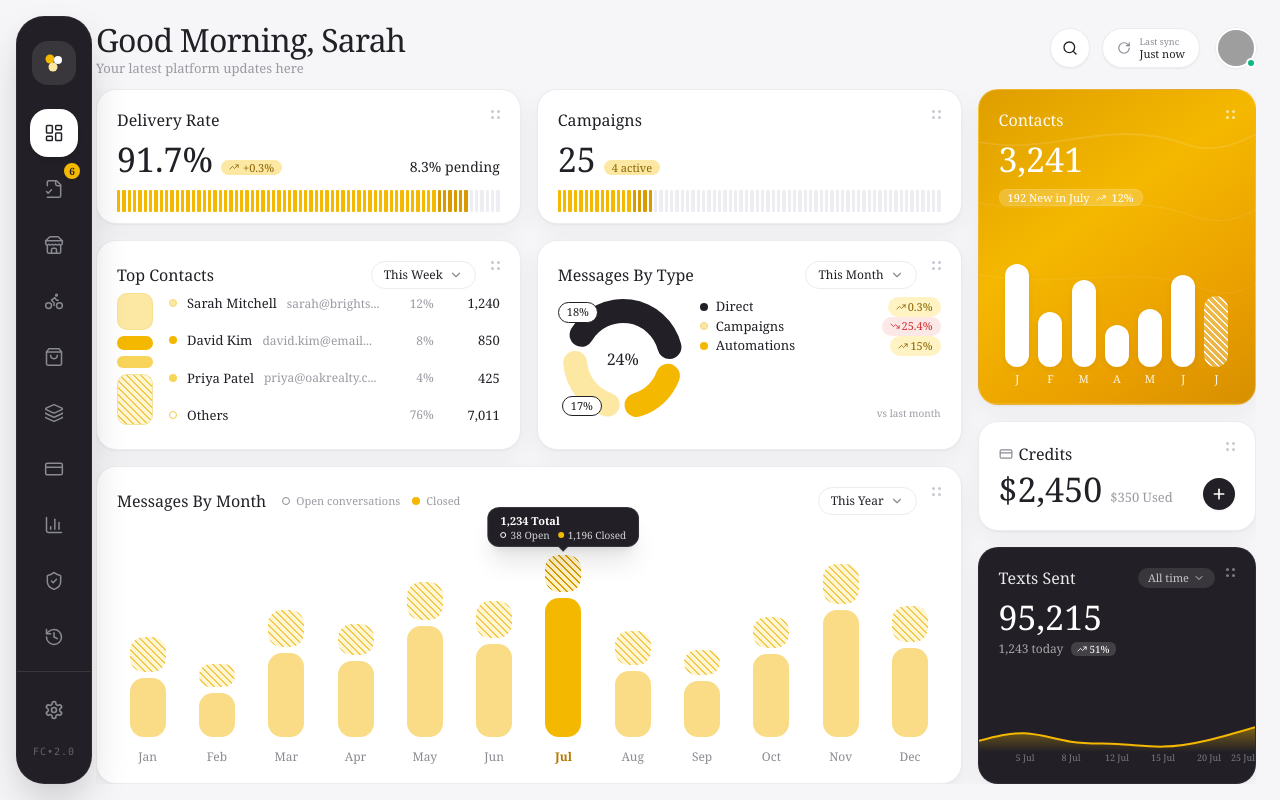
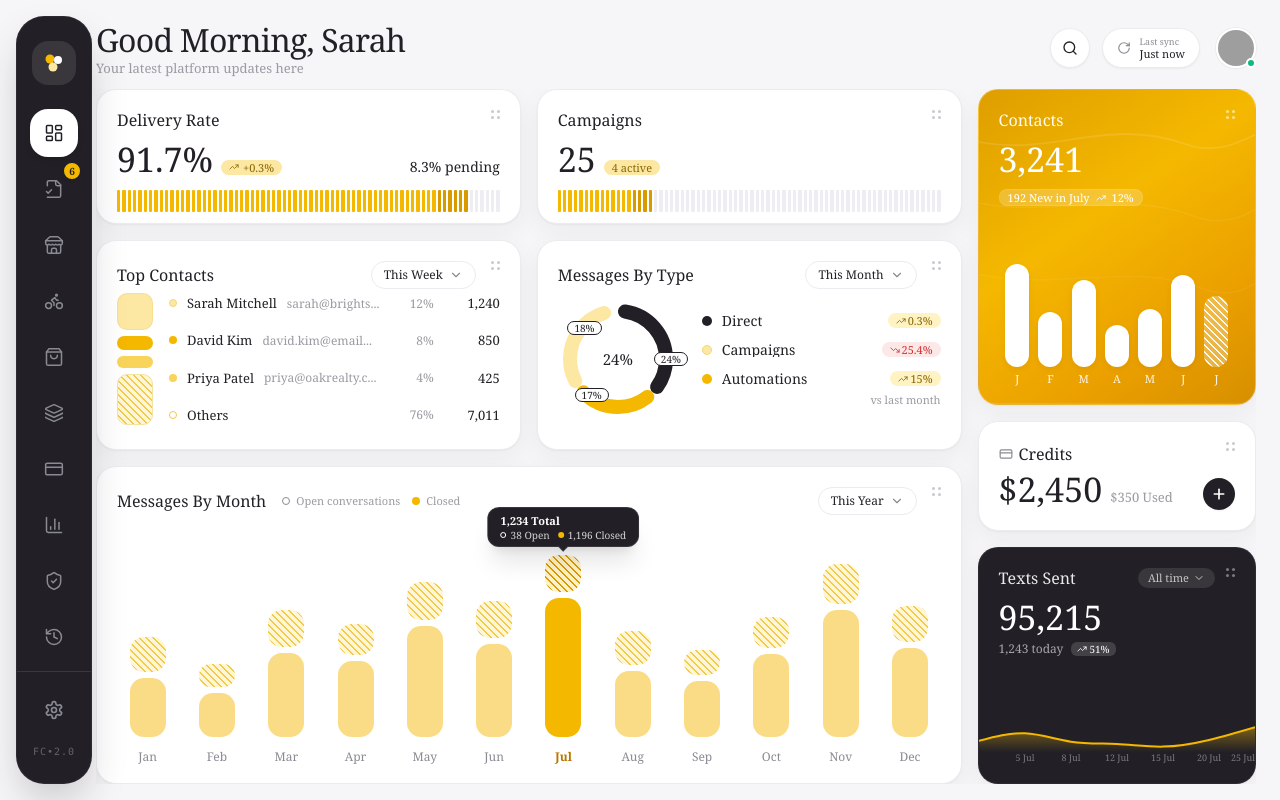
Before and after one commit to vortexdevelopment1/Fillcart, a React (Vite) app in the folder apps/admin-dashboard/: page / in a window 1280 px wide. Built offline with nearby package versions, Linux system fonts and the light colour scheme; grey boxes are pictures that could not be loaded; a web font is replaced by a local one.

Commit message:
fix(admin): update Messages By Type donut to thin SVG with rounded caps, gaps, and on-ring badges

```diff
--- a/apps/admin-dashboard/src/components/charts/ProductsDonutCard.tsx
+++ b/apps/admin-dashboard/src/components/charts/ProductsDonutCard.tsx
@@ -2,17 +2,17 @@ import React, { useState } from 'react';
 import { useNavigate } from 'react-router-dom';
 import { Card } from '../common/Card';
 import { ChevronDown, TrendingUp, TrendingDown } from 'lucide-react';
-import { PieChart, Pie, Cell, ResponsiveContainer } from 'recharts';
-
-const donutData = [
-  { name: 'Direct', value: 48, color: '#222026', change: '0.3%', isPositive: true },
-  { name: 'Campaigns', value: 28, color: '#FCE8A3', change: '25.4%', isPositive: false },
-  { name: 'Automations', value: 24, color: '#F5B800', change: '15%', isPositive: true },
-];
 
 export const ProductsDonutCard: React.FC = () => {
   const navigate = useNavigate();
   const [filter, setFilter] = useState('This Month');
+
+  // SVG Donut Geometry:
+  // Center: (60, 60), Radius: 48, StrokeWidth: 14
+  // Circumference: 2 * PI * 48 ≈ 301.6
+  // Segment 1 (Direct, dark #222026): stroke-dasharray="98 203.6", offset="-7"
+  // Segment 3 (Automations, #F5B800): stroke-dasharray="70 231.6", offset="-119"
+  // Segment 2 (Campaigns, #FCE8A3): stroke-dasharray="84 217.6", offset="-203"
 
   return (
     <Card
@@ -29,79 +29,135 @@ export const ProductsDonutCard: React.FC = () => {
       }
       className="h-[210px] flex flex-col justify-between"
     >
-      <div className="flex items-center gap-3 my-auto h-full pt-1 pb-1">
-        {/* Donut Chart: Ring thickness 24px (outer 60, inner 36), 6px gap, rounded caps */}
-        <div className="relative w-[130px] h-[130px] flex-shrink-0 flex items-center justify-center select-none">
-          <ResponsiveContainer width="100%" height="100%">
-            <PieChart>
-              <Pie
-                data={donutData}
-                innerRadius={36}
-                outerRadius={60}
-                paddingAngle={6}
-                cornerRadius={12} // Rounded line caps
-                dataKey="value"
-                strokeWidth={0}
-              >
-                {donutData.map((entry, index) => (
-                  <Cell key={`cell-${index}`} fill={entry.color} />
-                ))}
-              </Pie>
-            </PieChart>
-          </ResponsiveContainer>
+      <div className="flex items-center my-auto h-full pt-1 pb-1">
+        {/* ──────────── DONUT WRAPPER (120px x 120px, mr-24px, flex-shrink-0) ──────────── */}
+        <div className="w-[120px] h-[120px] mr-[24px] flex-shrink-0 relative flex items-center justify-center select-none">
+          {/* SVG Donut Circle with 3 rounded-cap segments and gaps */}
+          <svg
+            width="120"
+            height="120"
+            viewBox="0 0 120 120"
+            className="w-[120px] h-[120px] transform -rotate-90"
+          >
+            {/* Segment 1: Direct, dark #222026 (~34%, top-right) */}
+            <circle
+              cx="60"
+              cy="60"
+              r="48"
+              fill="none"
+              stroke="#222026"
+              strokeWidth="14"
+              strokeLinecap="round"
+              strokeDasharray="98 203.6"
+              strokeDashoffset="-7"
+            />
 
-          {/* Center 24%: 16px, weight 400 */}
-          <div className="absolute inset-0 flex items-center justify-center pointer-events-none">
-            <span className="text-[16px] font-normal text-[#222026]">24%</span>
+            {/* Segment 3: Automations, PRIMARY #F5B800 (~26%, bottom-right) */}
+            <circle
+              cx="60"
+              cy="60"
+              r="48"
+              fill="none"
+              stroke="#F5B800"
+              strokeWidth="14"
+              strokeLinecap="round"
+              strokeDasharray="70 231.6"
+              strokeDashoffset="-119"
+            />
+
+            {/* Segment 2: Campaigns, SECONDARY #FCE8A3 (~34%, bottom-left to top-left) */}
+            <circle
+              cx="60"
+              cy="60"
+              r="48"
+              fill="none"
+              stroke="#FCE8A3"
+              strokeWidth="14"
+              strokeLinecap="round"
+              strokeDasharray="84 217.6"
+              strokeDashoffset="-203"
+            />
+          </svg>
+
+          {/* Center Text "24%": 15px, weight 400, #222026, perfectly centered */}
+          <div className="absolute top-1/2 left-1/2 -translate-x-1/2 -translate-y-1/2 text-[15px] font-normal text-[#222026] pointer-events-none leading-none">
+            24%
           </div>
 
-          {/* White Pill Badge 18% placed ON the ring with 1px dark border */}
-          <div className="absolute top-2 left-0 bg-white text-[#222026] text-[11px] font-normal px-2 py-[1px] rounded-full border border-[#222026] shadow-xs pointer-events-none">
+          {/* ──────────── PERCENT BADGES (White pill badges ON the ring) ──────────── */}
+          {/* Badge "18%" at top-left of the ring (Campaigns arc start) */}
+          <div
+            className="absolute bg-white text-[#222026] text-[10px] font-normal px-[6px] py-[1px] rounded-full border border-[#222026] pointer-events-none leading-none z-10"
+            style={{ top: '18%', left: '8%' }}
+          >
             18%
           </div>
 
-          {/* White Pill Badge 17% placed ON the ring with 1px dark border */}
-          <div className="absolute bottom-2 left-1 bg-white text-[#222026] text-[11px] font-normal px-2 py-[1px] rounded-full border border-[#222026] shadow-xs pointer-events-none">
+          {/* Badge "24%" at the right of the ring (Direct arc end) -- as in reference */}
+          <div
+            className="absolute bg-white text-[#222026] text-[10px] font-normal px-[6px] py-[1px] rounded-full border border-[#222026] pointer-events-none leading-none z-10"
+            style={{ top: '44%', left: '80%' }}
+          >
+            24%
+          </div>
+
+          {/* Badge "17%" at bottom-left of the ring */}
+          <div
+            className="absolute bg-white text-[#222026] text-[10px] font-normal px-[6px] py-[1px] rounded-full border border-[#222026] pointer-events-none leading-none z-10"
+            style={{ top: '74%', left: '14%' }}
+          >
             17%
           </div>
         </div>
 
-        {/* Right Legend */}
-        <div className="flex-1 flex flex-col justify-between h-full min-w-0 py-1">
-          {donutData.map((item, idx) => (
-            <div key={idx} className="flex items-center justify-between gap-1.5 text-[13px]">
-              <div className="flex items-center gap-2 min-w-0">
-                <div
-                  className="w-[8px] h-[8px] rounded-full flex-shrink-0"
-                  style={{
-                    backgroundColor: item.color,
-                    border: item.color === '#FCE8A3' ? '1px solid #F3D77A' : 'none',
-                  }}
-                />
-                <span className="font-normal text-[#222026] text-[13px] truncate">
-                  {item.name}
+        {/* ──────────── LEGEND (flex-1, 14px row spacing, 10px dots, 14px labels) ──────────── */}
+        <div className="flex-1 flex flex-col justify-center h-full min-w-0">
+          <div className="flex flex-col gap-[14px]">
+            {/* Row 1: Direct */}
+            <div className="flex items-center justify-between gap-2">
+              <div className="flex items-center gap-2.5 min-w-0">
+                <div className="w-[10px] h-[10px] rounded-full bg-[#222026] flex-shrink-0" />
+                <span className="font-normal text-[#222026] text-[14px] truncate leading-none">
+                  Direct
                 </span>
               </div>
-
-              {/* Small Trend Badge */}
-              <div
-                className={`flex items-center gap-0.5 text-[11px] font-normal px-2 py-[1.5px] rounded-full ${
-                  item.isPositive
-                    ? 'bg-[#FFF3C4] text-[#8A6500]'
-                    : 'bg-[#FDE8E8] text-[#D32F2F]'
-                }`}
-              >
-                {item.isPositive ? (
-                  <TrendingUp className="w-2.5 h-2.5 inline" />
-                ) : (
-                  <TrendingDown className="w-2.5 h-2.5 inline" />
-                )}
-                <span>{item.change}</span>
+              <div className="flex items-center gap-0.5 text-[11px] font-normal px-[8px] py-[2px] rounded-[8px] bg-[#FFF3C4] text-[#8A6500] leading-none flex-shrink-0">
+                <TrendingUp className="w-2.5 h-2.5 inline" />
+                <span>0.3%</span>
               </div>
             </div>
-          ))}
 
-          <div className="text-right text-[10px] text-[#9A9AA3] mt-auto">
+            {/* Row 2: Campaigns */}
+            <div className="flex items-center justify-between gap-2">
+              <div className="flex items-center gap-2.5 min-w-0">
+                <div className="w-[10px] h-[10px] rounded-full bg-[#FCE8A3] border border-[#F3D77A] flex-shrink-0" />
+                <span className="font-normal text-[#222026] text-[14px] truncate leading-none">
+                  Campaigns
+                </span>
+              </div>
+              <div className="flex items-center gap-0.5 text-[11px] font-normal px-[8px] py-[2px] rounded-[8px] bg-[#FDE8E8] text-[#D32F2F] leading-none flex-shrink-0">
+                <TrendingDown className="w-2.5 h-2.5 inline" />
+                <span>25.4%</span>
+              </div>
+            </div>
+
+            {/* Row 3: Automations */}
+            <div className="flex items-center justify-between gap-2">
+              <div className="flex items-center gap-2.5 min-w-0">
+                <div className="w-[10px] h-[10px] rounded-full bg-[#F5B800] flex-shrink-0" />
+                <span className="font-normal text-[#222026] text-[14px] truncate leading-none">
+                  Automations
+                </span>
+              </div>
+              <div className="flex items-center gap-0.5 text-[11px] font-normal px-[8px] py-[2px] rounded-[8px] bg-[#FFF3C4] text-[#8A6500] leading-none flex-shrink-0">
+                <TrendingUp className="w-2.5 h-2.5 inline" />
+                <span>15%</span>
+              </div>
+            </div>
+          </div>
+
+          {/* Bottom-right: "vs last month" (11px muted) */}
+          <div className="text-right text-[11px] text-[#9A9AA3] mt-2 leading-none">
             vs last month
           </div>
         </div>
```
